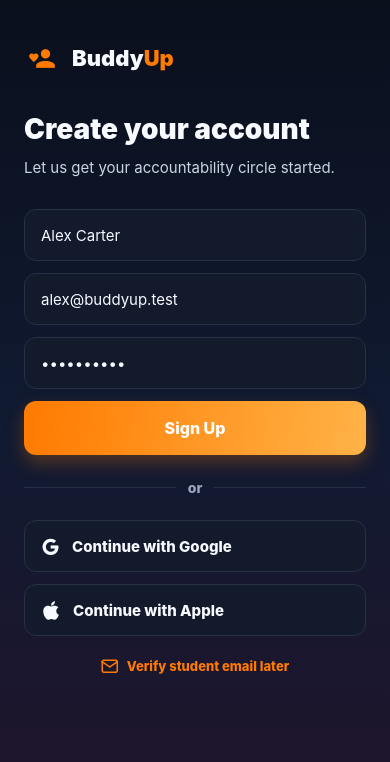
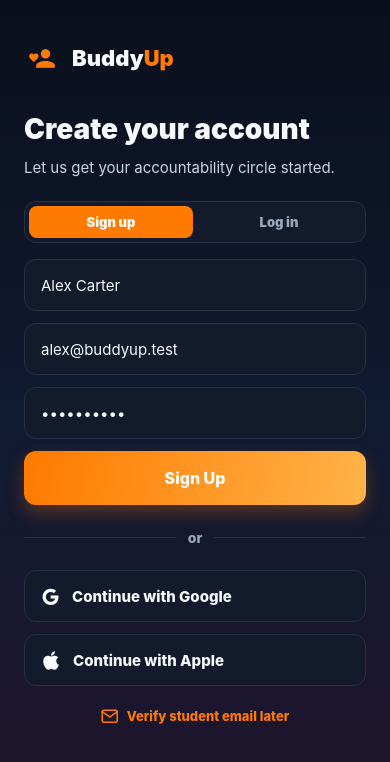
Before and after one commit to AsadullahBajwa/buddyUp, a React Native app: screen / in a window 390 px wide. Both pictures are taken after a click on the button "Start Building". Shown: the top 762 px of the page. Built offline with nearby package versions, Linux system fonts and the light colour scheme; what expo-web-browser would draw is missing.

Commit message:
Add email login flow

```diff
--- a/src/App.tsx
+++ b/src/App.tsx
@@ -56,6 +56,16 @@ export default function App() {
       setAuthStep("profile");
     } catch (error) {
       Alert.alert("Signup failed", error instanceof Error ? error.message : "Could not create account");
+    }
+  }
+
+  async function handleLogin(input: { email: string; password: string }) {
+    try {
+      const data = await api.login(input);
+      setUser(data.user);
+      enterMain();
+    } catch (error) {
+      Alert.alert("Login failed", error instanceof Error ? error.message : "Could not sign in");
     }
   }
 
@@ -155,6 +165,7 @@ export default function App() {
         <AuthScreen
           onAuthError={(message) => Alert.alert("Authentication", message)}
           onAuthenticated={handleSignup}
+          onLogin={handleLogin}
           onGoogleAuthenticated={handleGoogleSignup}
         />
       </SafeAreaProvider>
--- a/src/screens/AuthScreen.tsx
+++ b/src/screens/AuthScreen.tsx
@@ -13,6 +13,7 @@ import { colors, radii, spacing } from "../theme";
 
 type AuthScreenProps = {
   onAuthenticated: (input: { name: string; email: string; password: string }) => void;
+  onLogin?: (input: { email: string; password: string }) => void;
   onGoogleAuthenticated?: (accessToken: string) => void;
   onAuthError?: (message: string) => void;
 };
@@ -76,13 +77,19 @@ function GoogleSignInButton({ onGoogleAuthenticated, onAuthError }: GoogleButton
   );
 }
 
-export function AuthScreen({ onAuthenticated, onGoogleAuthenticated, onAuthError }: AuthScreenProps) {
+export function AuthScreen({ onAuthenticated, onLogin, onGoogleAuthenticated, onAuthError }: AuthScreenProps) {
+  const [mode, setMode] = useState<"signup" | "login">("signup");
   const [name, setName] = useState("Alex Carter");
   const [email, setEmail] = useState("alex@buddyup.test");
   const [password, setPassword] = useState("buddyup123");
   const googleConfig = useMemo(getGoogleClientConfig, []);
+  const isLogin = mode === "login";
 
   function submit() {
+    if (isLogin) {
+      onLogin?.({ email, password });
+      return;
+    }
     onAuthenticated({ name, email, password });
   }
 
@@ -94,15 +101,26 @@ export function AuthScreen({ onAuthenticated, onGoogleAuthenticated, onAuthError
     <Screen>
       <View style={styles.top}>
         <AppLogo size="small" />
-        <Text style={styles.title}>Create your account</Text>
-        <Text style={styles.subtitle}>Let us get your accountability circle started.</Text>
+        <Text style={styles.title}>{isLogin ? "Welcome back" : "Create your account"}</Text>
+        <Text style={styles.subtitle}>
+          {isLogin ? "Jump back into your accountability routine." : "Let us get your accountability circle started."}
+        </Text>
+      </View>
+
+      <View style={styles.modeSwitch}>
+        <Pressable style={[styles.modeButton, !isLogin && styles.activeMode]} onPress={() => setMode("signup")}>
+          <Text style={[styles.modeText, !isLogin && styles.activeModeText]}>Sign up</Text>
+        </Pressable>
+        <Pressable style={[styles.modeButton, isLogin && styles.activeMode]} onPress={() => setMode("login")}>
+          <Text style={[styles.modeText, isLogin && styles.activeModeText]}>Log in</Text>
+        </Pressable>
       </View>
 
       <View style={styles.form}>
-        <TextField placeholder="Full name" autoCapitalize="words" onChangeText={setName} value={name} />
+        {!isLogin ? <TextField placeholder="Full name" autoCapitalize="words" onChangeText={setName} value={name} /> : null}
         <TextField placeholder="Email" keyboardType="email-address" autoCapitalize="none" onChangeText={setEmail} value={email} />
         <TextField placeholder="Password" secureTextEntry onChangeText={setPassword} value={password} />
-        <GradientButton label="Sign Up" onPress={submit} />
+        <GradientButton label={isLogin ? "Log In" : "Sign Up"} onPress={submit} />
       </View>
 
       <View style={styles.dividerRow}>
@@ -154,7 +172,34 @@ const styles = StyleSheet.create({
   },
   form: {
     gap: spacing.md,
-    marginTop: spacing.xxl
+    marginTop: spacing.lg
+  },
+  modeSwitch: {
+    backgroundColor: colors.surface,
+    borderColor: colors.line,
+    borderRadius: radii.md,
+    borderWidth: 1,
+    flexDirection: "row",
+    gap: spacing.xs,
+    marginTop: spacing.xl,
+    padding: spacing.xs
+  },
+  modeButton: {
+    alignItems: "center",
+    borderRadius: radii.sm,
+    flex: 1,
+    paddingVertical: spacing.sm
+  },
+  activeMode: {
+    backgroundColor: colors.orange
+  },
+  modeText: {
+    color: colors.muted,
+    fontSize: 13,
+    fontWeight: "900"
+  },
+  activeModeText: {
+    color: colors.white
   },
   dividerRow: {
     alignItems: "center",
--- a/src/services/api.ts
+++ b/src/services/api.ts
@@ -37,6 +37,12 @@ async function request<T>(path: string, options: RequestInit = {}) {
 export const api = {
   signup(input: { name: string; email: string; password: string }) {
     return request<{ user: LocalUser }>("/auth/signup", {
+      method: "POST",
+      body: JSON.stringify(input)
+    });
+  },
+  login(input: { email: string; password: string }) {
+    return request<{ user: LocalUser }>("/auth/login", {
       method: "POST",
       body: JSON.stringify(input)
     });
```
Also changed, not shown: 1 other file (tests, documents, lock files or other folders).
